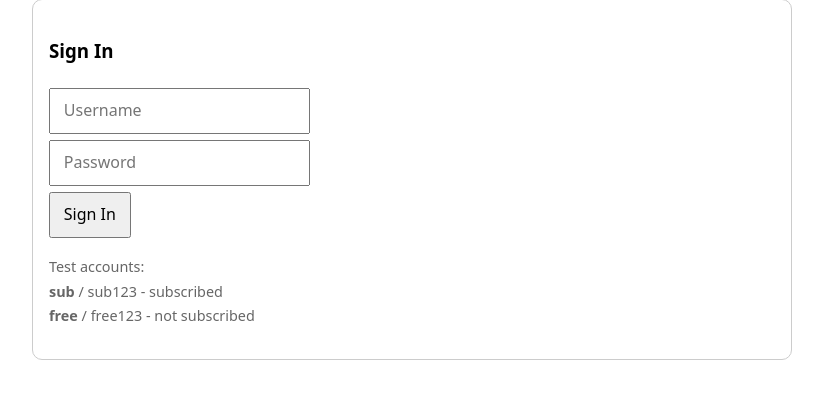
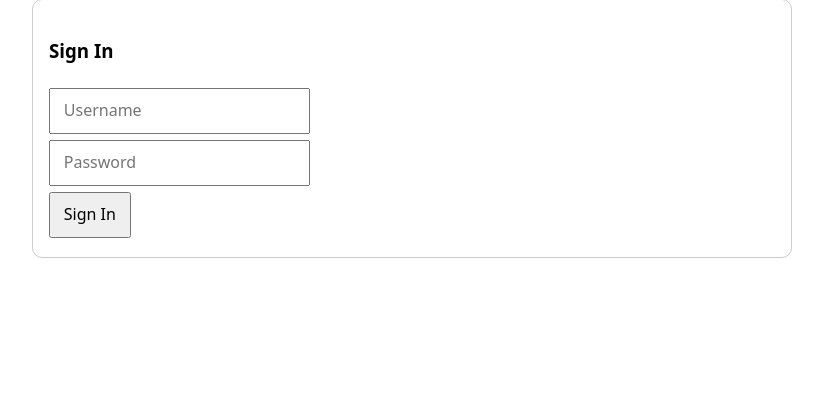
Before and after one commit to deianouah/signed-url-lab, a PHP site: page / in a window 1280 px wide. Shown: the part 109-508 px from the top of the page, without its empty margins (228-1051 px from the left). Run offline with PHP 8.4, Linux system fonts and the light colour scheme.

Commit message:
Add copyable signed URL feature
Move test account details out of the login page and document the new copy workflow.

Co-authored-by: Copilot <223556219+Copilot@users.noreply.github.com>

```diff
--- a/index.php
+++ b/index.php
@@ -32,11 +32,6 @@ $ttl = (int)cfg('ttl');
     <div><input name="username" placeholder="Username" required></div>
     <div><input name="password" type="password" placeholder="Password" required></div>
     <button type="submit">Sign In</button>
-    <p class="muted">
-      Test accounts:<br>
-      <b>sub</b> / sub123 - subscribed<br>
-      <b>free</b> / free123 - not subscribed
-    </p>
   </form>
 
 <?php else: ?>
@@ -58,6 +53,7 @@ $ttl = (int)cfg('ttl');
   <div class="card">
     <b>Signed URL (for testing with external tools):</b>
     <code id="url">- Not requested yet -</code>
+    <button id="copy-url" type="button" disabled>Copy URL</button>
     <p class="muted">Valid for <?= $ttl ?> seconds. Paste the URL into curl, IDM, or yt-dlp and inspect the result.</p>
   </div>
 
@@ -65,6 +61,7 @@ $ttl = (int)cfg('ttl');
     const video = document.getElementById('video');
     const statusEl = document.getElementById('status');
     const urlEl = document.getElementById('url');
+    const copyButton = document.getElementById('copy-url');
     let timer = null;
 
     const messages = {
@@ -84,11 +81,13 @@ $ttl = (int)cfg('ttl');
           statusEl.className = 'err';
           statusEl.textContent = 'HTTP ' + r.status + ' — ' + (messages[r.status] || data.error) + ' (' + data.error + ')';
           urlEl.textContent = '- No signed URL issued -';
+          copyButton.disabled = true;
           video.removeAttribute('src');
           video.load();
           return;
         }
         urlEl.textContent = data.url;
+        copyButton.disabled = false;
         video.src = data.url;
         video.play().catch(() => {});
 
@@ -108,6 +107,17 @@ $ttl = (int)cfg('ttl');
         statusEl.textContent = 'Connection error: ' + e.message;
       }
     });
+
+    copyButton.addEventListener('click', async () => {
+      try {
+        await navigator.clipboard.writeText(urlEl.textContent);
+        copyButton.textContent = 'Copied';
+        setTimeout(() => { copyButton.textContent = 'Copy URL'; }, 1500);
+      } catch (e) {
+        statusEl.className = 'err';
+        statusEl.textContent = 'Could not copy the URL: ' + e.message;
+      }
+    });
   </script>
 <?php endif; ?>
 </body>
```
Also changed, not shown: README.md.
